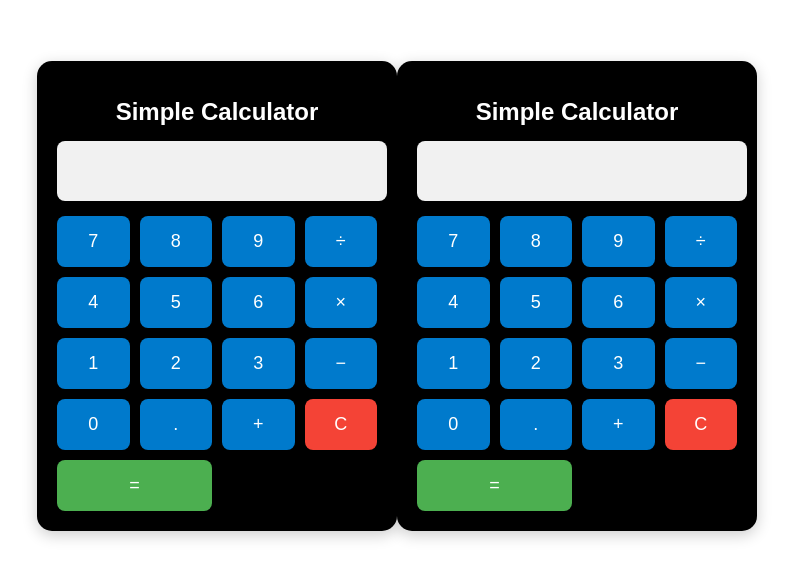
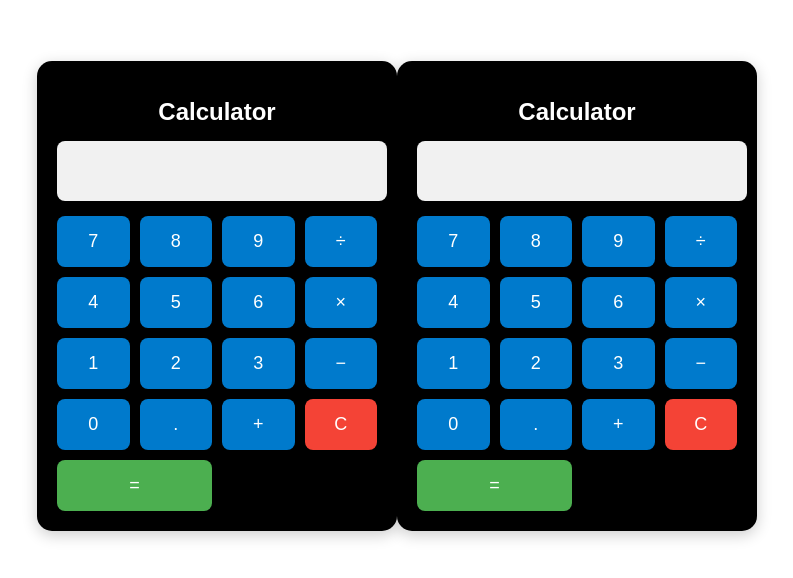
Before and after one commit to renashoby/devops_exp2, a plain HTML site: page index.html in a window 1280 px wide. Shown: the part 104-682 px from the top of the page, without its empty margins (243-1036 px from the left). Drawn offline with Linux system fonts and the light colour scheme.

Commit message:
Update index.html

```diff
--- a/index.html
+++ b/index.html
@@ -74,7 +74,7 @@
 <body>
 
     <div class="calculator">
-        <h1>Simple Calculator</h1>
+        <h1>Calculator</h1>
         <input type="text" id="display" class="display" disabled>
         <div class="buttons">
             <button onclick="appendValue('7')">7</button>
@@ -197,7 +197,7 @@
 <body>
 
     <div class="calculator">
-        <h1>Simple Calculator</h1>
+        <h1> Calculator</h1>
         <input type="text" id="display" class="display" disabled>
         <div class="buttons">
             <button onclick="appendValue('7')">7</button>
```
